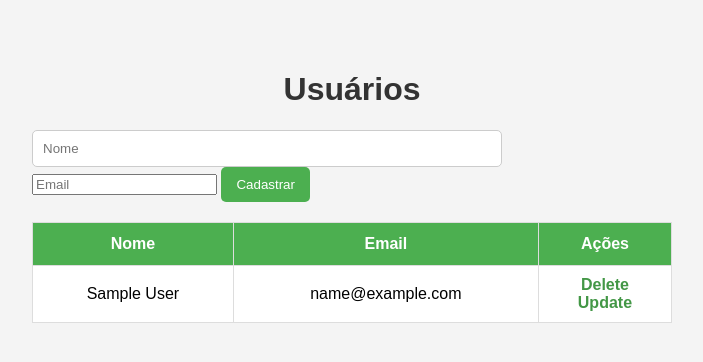
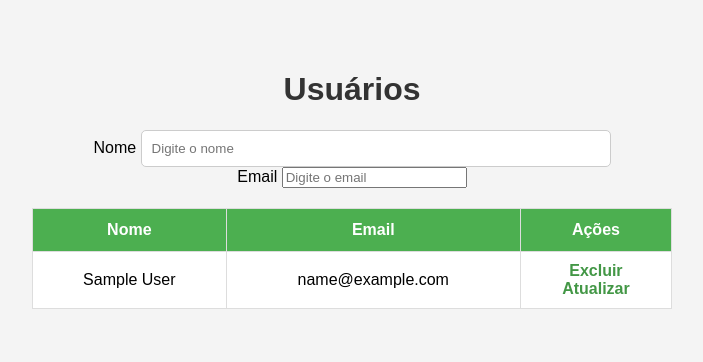
Before and after one commit to Kalelcst/Projeto_Flask, a Flask app: page /users in a window 1280 px wide. Shown: the top 362 px of the page, without its empty margins (288-991 px from the left). Run offline with Flask 3, Linux system fonts and the light colour scheme; tables that the repository leaves empty hold one stand-in row (values such as "Sample post").

Commit message:
ajustes html e css

```diff
--- a/templates/index.html
+++ b/templates/index.html
@@ -15,7 +15,7 @@
         <thead>
             <tr>
                 <th>Tarefa</th>
-                <th>Adicionar</th>
+                <th>Data</th>
                 <th>Ações</th>
             </tr>
         </thead>
@@ -26,7 +26,7 @@
 
             <tr>
                 <td>{{ task.content }}</td>
-                <td>{{ task.date_created.date() }}</td>
+                <td>{{ task.date_created.strftime('%d/%m/%Y  %H:%M') }}</td>
                 <td>
                     <a href="/delete/{{ task.id }}">Deletar</a>
                     <br>
--- a/templates/users.html
+++ b/templates/users.html
@@ -7,17 +7,24 @@
 {% block body %}
 <div class="content">
 
-    <h1>Usuários</h1>
+    <h1 style="text-align: center">Usuários</h1>
+    <div class="form">
+        <form action="/users" method="POST">
 
-    <form action="/users" method="POST">
-        <input type="text" name="name" placeholder="Nome" required>
+        <div class="form-row">
+            <label for="name">Nome</label>
+            <input type="text" id="name" name="name" placeholder="Digite o nome" required>
+        </div>
 
-        <input type="email" name="email" placeholder="Email" required>
+        <div class="form-row">
+            <label for="email">Email</label>
+            <input type="email" id="email" name="email" placeholder="Digite o email" required>
+        </div>
 
-        <input type="submit" value="Cadastrar">
-    </form>
+        </form>
+    </div>
+
     {% if users|length < 1 %}
-
         <h4>Nenhum usuário cadastrado.</h4>
     {% else %}
 
@@ -36,13 +43,9 @@
                 <td>{{ user.name }}</td>
                 <td>{{ user.email }}</td>
                 <td>
-                    <a href="/user/delete/{{ user.id }}">
-                        Delete
-                    </a>
+                    <a href="/user/delete/{{ user.id }}">Excluir</a>
                     <br>
-                    <a href="/user/update/{{ user.id }}">
-                        Update
-                    </a>
+                    <a href="/user/update/{{ user.id }}">Atualizar</a>
                 </td>
             </tr>
             {% endfor %}
```
Also changed, not shown: templates/update_user.html (+11 -13 lines), static/css/main.css (line endings or trailing spaces).
